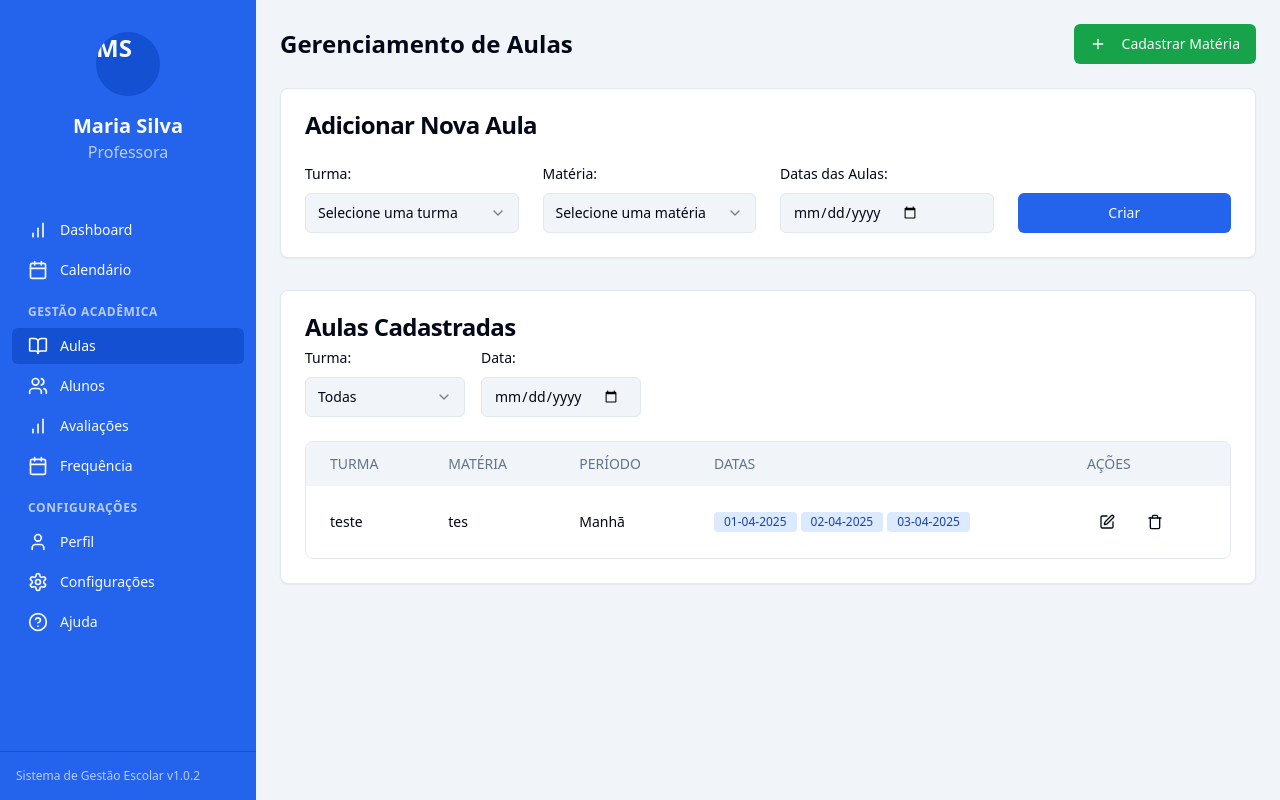
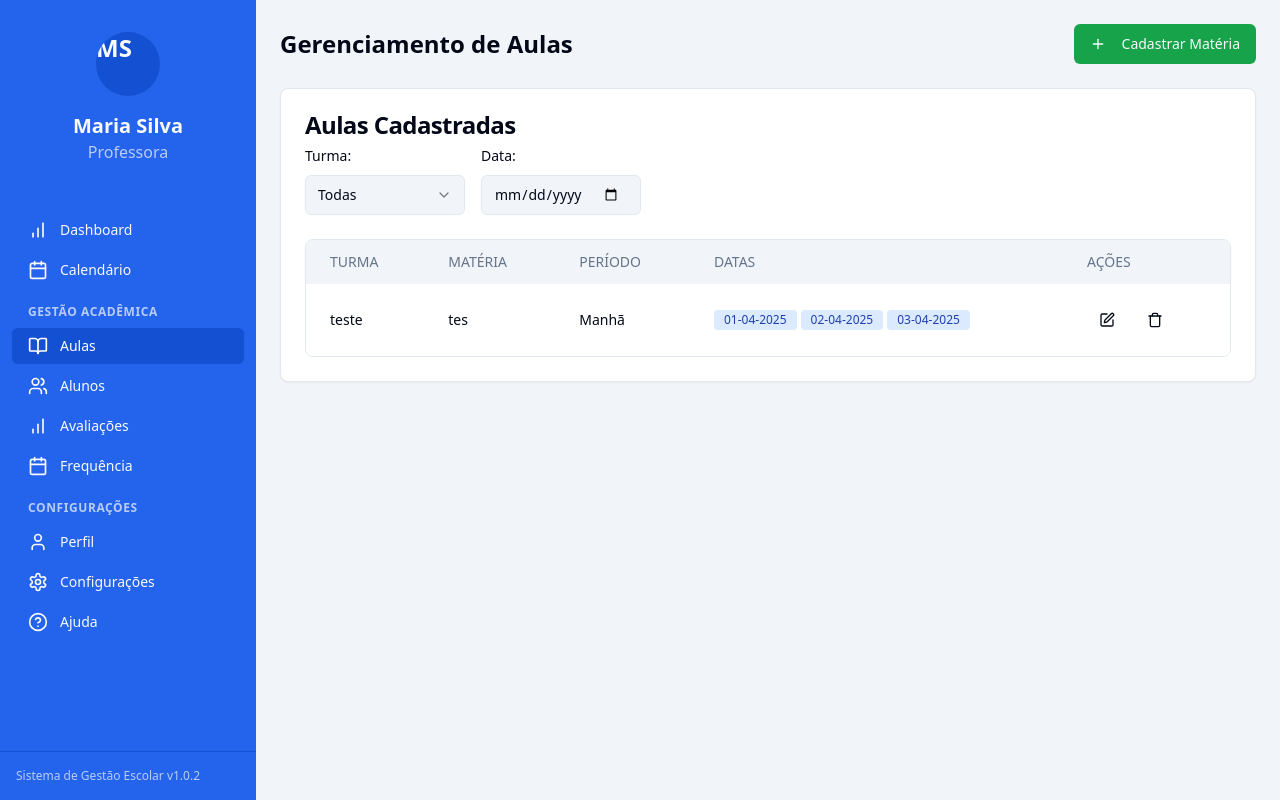
Before and after one commit to vinicius1504/aula-digital-gestao, a React (Vite) app: page /aulas/gerenciar in a window 1280 px wide. Built offline with nearby package versions, Linux system fonts and the light colour scheme.

Commit message:
Remove form from aulas page
Remove the form and move the table up.

```diff
--- a/src/pages/GerenciarAulas.tsx
+++ b/src/pages/GerenciarAulas.tsx
@@ -34,13 +34,6 @@ const mockAulas: Aula[] = [
 
 const GerenciarAulas = () => {
   const [aulas, setAulas] = useState<Aula[]>(mockAulas);
-  const [turma, setTurma] = useState<string>("");
-  const [materia, setMateria] = useState<string>("");
-  const [data, setData] = useState<string>("");
-
-  const handleNovaAula = () => {
-    toast.success("Aula cadastrada com sucesso!");
-  };
 
   const handleEdit = (id: number) => {
     toast.info(`Editar aula #${id}`);
@@ -93,60 +86,6 @@ const GerenciarAulas = () => {
         </Button>
       </div>
 
-      <Card className="mb-8">
-        <CardHeader>
-          <CardTitle>Adicionar Nova Aula</CardTitle>
-        </CardHeader>
-        <CardContent>
-          <div className="grid gap-6 sm:grid-cols-2 lg:grid-cols-4">
-            <div className="space-y-2">
-              <label htmlFor="turma" className="text-sm font-medium">
-                Turma:
-              </label>
-              <Select value={turma} onValueChange={setTurma}>
-                <SelectTrigger>
-                  <SelectValue placeholder="Selecione uma turma" />
-                </SelectTrigger>
-                <SelectContent>
-                  <SelectItem value="3A">3º A</SelectItem>
-                  <SelectItem value="3B">3º B</SelectItem>
-                  <SelectItem value="3C">3º C</SelectItem>
-                </SelectContent>
-              </Select>
-            </div>
-
-            <div className="space-y-2">
-              <label htmlFor="materia" className="text-sm font-medium">
-                Matéria:
-              </label>
-              <Select value={materia} onValueChange={setMateria}>
-                <SelectTrigger>
-                  <SelectValue placeholder="Selecione uma matéria" />
-                </SelectTrigger>
-                <SelectContent>
-                  <SelectItem value="matematica">Matemática</SelectItem>
-                  <SelectItem value="portugues">Português</SelectItem>
-                  <SelectItem value="ciencias">Ciências</SelectItem>
-                </SelectContent>
-              </Select>
-            </div>
-
-            <div className="space-y-2">
-              <label htmlFor="data" className="text-sm font-medium">
-                Datas das Aulas:
-              </label>
-              <Input type="date" value={data} onChange={(e) => setData(e.target.value)} />
-            </div>
-
-            <div className="flex items-end">
-              <Button className="w-full" onClick={handleNovaAula}>
-                Criar
-              </Button>
-            </div>
-          </div>
-        </CardContent>
-      </Card>
-
       <Card>
         <CardHeader>
           <CardTitle>Aulas Cadastradas</CardTitle>
```
